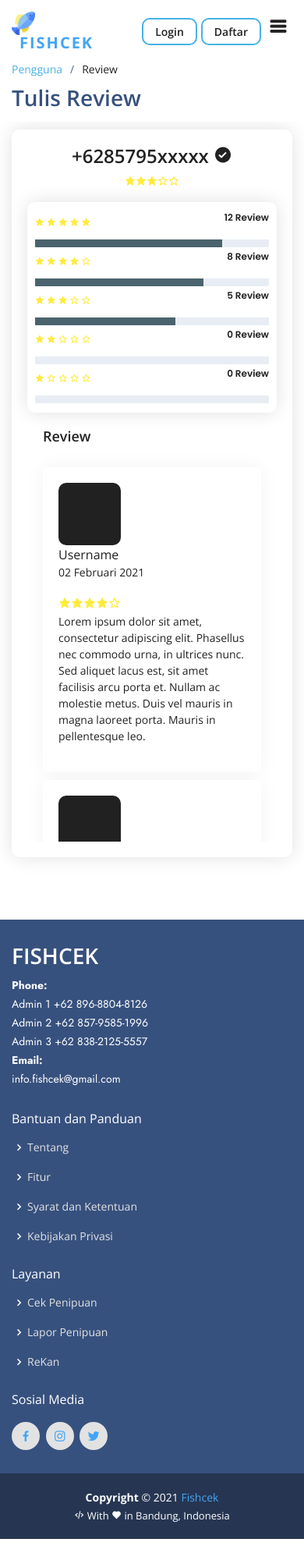
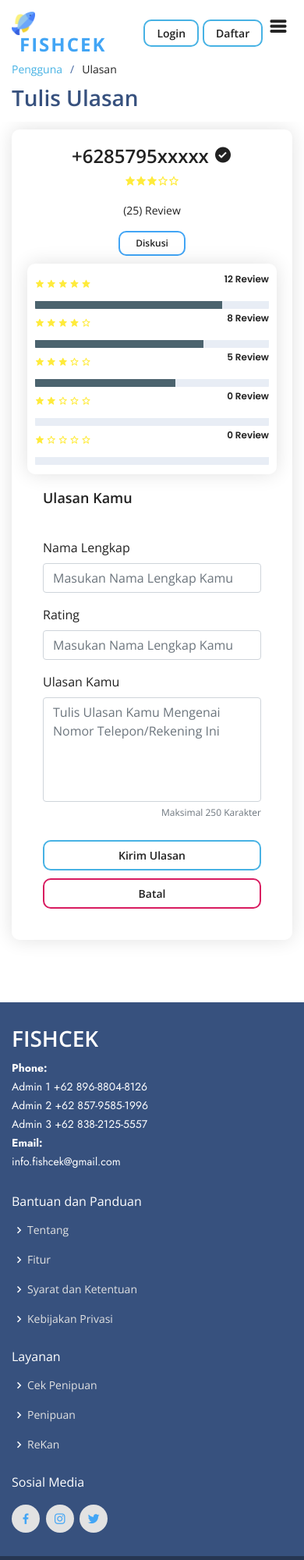
Before and after one commit to fishcek/viewFishcek, a plain HTML site: page review.html in a window 390 px wide. Shown: the top 2000 px of the page at 78% size. Before the commit the page ends 1973 px from the top, so only its background shows below. Drawn offline with nearby package versions, Linux system fonts and the light colour scheme.

Commit message:
mobile view fix

```diff
--- a/assets/css/style.css
+++ b/assets/css/style.css
@@ -323,6 +323,7 @@ select{
 
 .get-send-btn{
   color: #212121;
+  margin-left: 10px;
   border-radius: 10px;
   padding: 7px 35px 7px 35px;
   white-space: nowrap;
@@ -336,6 +337,7 @@ select{
 
 .get-cancel-btn{
   color: #212121;
+  margin-left: 10px;
   border-radius: 10px;
   padding: 7px 35px 7px 35px;
   white-space: nowrap;
@@ -2713,6 +2715,7 @@ section {
 }
 
 
+
 /*--------------------------------------------------------------
 # cekPenipuan
 --------------------------------------------------------------*/
@@ -3573,8 +3576,6 @@ section {
 
 /*responsive*/
 
-
-
 @media (max-width: 768px) {
   button, .faq-btn label{
     font-size: 12px;
@@ -3630,7 +3631,7 @@ section {
     padding: 5px 15px 5px 15px;
   }
   #header .logo {
-    font-size: 20px;
+    font-size: 30px;
     margin: 0;
     padding: 0;
     line-height: 1;
@@ -3648,6 +3649,7 @@ section {
   }
   .get-send-btn, .get-cancel-btn{
     margin-top: 10px ;
+    margin-left: 0;
     width: 100% !important;
     text-align: center;
   }
@@ -3707,8 +3709,8 @@ section {
     border-width: medium;
     border-left: 0px solid #d2d2d2;
     border-right: 0px solid #d2d2d2;
-    border-top: 1px solid #d2d2d2;
-    border-bottom: 1px solid #d2d2d2;
+    border-top: 0px solid #d2d2d2;
+    border-bottom: 0px solid #d2d2d2;
   }
   .laporan-pengguna h2{
     font-size: 14px;
@@ -3744,11 +3746,28 @@ section {
   }
 }
 
-@media (max-width: 420px) {
+@media (max-width: 446px) {
   .pricing .box {
     max-width: 100%;
     margin: 0 auto 30px auto;
   }
+  #header .logo a {
+    color: #42a5f5;
+    font-weight: bold;
+    padding-left: 10px;
+  }
+  #header .logo {
+    font-size: 24px;
+    margin: 0;
+    padding: 0;
+    line-height: 1;
+    font-weight: 500;
+    letter-spacing: 2px;
+    text-transform: uppercase;
+  }
+  #header .logo img {
+    max-height: 30px;
+  }
 }
 
 @media (max-width: 1200px) {
--- a/assets/css/util.css
+++ b/assets/css/util.css
@@ -1209,7 +1209,32 @@
 .p-r-248 {padding-right: 248px;}
 .p-r-249 {padding-right: 249px;}
 .p-r-250 {padding-right: 250px;}
-
+.p-10 {padding: 10px;}
+.p-11 {padding: 11px;}
+.p-12 {padding: 12px;}
+.p-13 {padding: 13px;}
+.p-14 {padding: 14px;}
+.p-15 {padding: 15px;}
+.p-16 {padding: 16px;}
+.p-17 {padding: 17px;}
+.p-18 {padding: 18px;}
+.p-19 {padding: 19px;}
+.p-20 {padding: 20px;}
+.p-21 {padding: 21px;}
+.p-22 {padding: 22px;}
+.p-23 {padding: 23px;}
+.p-24 {padding: 24px;}
+.p-25 {padding: 25px;}
+.p-26 {padding: 26px;}
+.p-27 {padding: 27px;}
+.p-28 {padding: 28px;}
+.p-29 {padding: 29px;}
+.p-30 {padding: 30px;}
+.p-20 {padding: 20px;}
+.p-30 {padding: 30px;}
+.p-40 {padding: 40px;}
+.p-50 {padding: 50px;}
+.p-60 {padding: 60px;}
 /*[ MARGIN ]
 ///////////////////////////////////////////////////////////
 */
--- a/assets/js/main.js
+++ b/assets/js/main.js
@@ -220,10 +220,21 @@
     var maxWords = 1000;
     var len = $('#kronologi').val().length;
     if (len >= maxWords) {
-      $('#countRow').text(' you have reached the limit');
+      $('#countRow').text('');
     } else {
       var char = maxWords-len;
       $('#countRow').text(char + ' Karakter yang tersisa');
+    }
+  });
+
+  $('#ulasan').on('keyup', function(){
+    var maxWords = 250;
+    var len = $('#ulasan').val().length;
+    if (len >= maxWords) {
+      $('#ulasanCountRow').text('');
+    } else {
+      var char = maxWords-len;
+      $('#ulasanCountRow').text(char + ' Karakter yang tersisa');
     }
   });
 
--- a/review.html
+++ b/review.html
@@ -27,6 +27,7 @@
 
   <!-- Template Main CSS File -->
   <link href="assets/css/style.css" rel="stylesheet">
+  <link href="assets/css/util.css" rel="stylesheet">
 
   <!-- =======================================================
   * Template Name: Arsha - v2.3.0
@@ -50,7 +51,7 @@
         <ul>
           <li><a href="index.html">Beranda</a></li>
           <li class="active"><a href="result-report.html">Cek Penipuan</a></li>
-          <li><a href="penipuan.html">Lapor Penipuan</a></li>
+          <li><a href="penipuan.html">Penipuan</a></li>
           <li><a href="#portfolio">RekAn</a></li>
           <!-- <li><a href="#team">Team</a></li>-->
           <!-- <li class="drop-down"><a href="">Drop Down</a>
@@ -134,9 +135,9 @@
       <div class="container">
         <ol>
           <li><a href="index.html">Pengguna</a></li>
-          <li>Review</li>
+          <li>Ulasan</li>
         </ol>
-        <h2>Tulis Review</h2>
+        <h2>Tulis Ulasan</h2>
 
       </div>
     </section><!-- End Breadcrumbs -->
@@ -149,6 +150,8 @@
             <div class="col-lg-4 text-center">
               <h2>+6285795xxxxx <i class="bx bxs-check-circle"></i></h2>
               <p class="rating-review"><i class="bx bxs-star"></i><i class="bx bxs-star"></i><i class="bx bxs-star"></i><i class="bx bx-star"></i><i class="bx bx-star"></i></p>
+              <p>(25) Review</p>
+              <button type="submit" class="diskusi-btn">Diskusi</button>
             </div>
             <div class="col-lg-8">
               <div class="detailbar">
@@ -190,88 +193,32 @@
 
             </div>
           </div>
-          <h3>Review</h3>
-          <div class="laporan-pengguna">
-            <div class="card">
-              <div class="card-body">
-                <div class="row">
-                  <div class="col-lg-1">
-                    <div class="review-img">
-                      &nbsp;
-                    </div>
-                  </div>
-                  <div class="col-lg-2">
-                    <span>Username</span>
-                    <p class="date-review">02 Februari 2021</p>
-                  </div>
-                  <div class="col-lg-9">
-                    <div class="rating-review"><i class="bx bxs-star"></i><i class="bx bxs-star"></i><i class="bx bxs-star"></i><i class="bx bxs-star"></i><i class="bx bx-star"></i></div>
-                    <p class="review-txt">Lorem ipsum dolor sit amet, consectetur adipiscing elit. Phasellus nec commodo urna, in ultrices nunc. Sed aliquet lacus est, sit amet facilisis arcu porta et. Nullam ac molestie metus. Duis vel mauris in magna laoreet porta. Mauris in pellentesque leo.</p>
-                  </div>
+          <h3>Ulasan Kamu</h3>
+          <div class="m-t-20 p-20">
+            <div class="row">
+              <div class="col-lg-6 col-md-12">
+                <div class="form-group">
+                  <label>Nama Lengkap</label>
+                  <input type="text" class="form-control" placeholder="Masukan Nama Lengkap Kamu">
+                </div>
+              </div>
+              <div class="col-lg-6 col-md-12">
+                <div class="form-group">
+                  <label>Rating</label>
+                  <input type="text" class="form-control" placeholder="Masukan Nama Lengkap Kamu">
                 </div>
               </div>
             </div>
-
-            <div class="card">
-              <div class="card-body">
-                <div class="row">
-                  <div class="col-lg-1">
-                    <div class="review-img">
-                      &nbsp;
-                    </div>
-                  </div>
-                  <div class="col-lg-2">
-                    <span>Username</span>
-                    <p class="date-review">02 Februari 2021</p>
-                  </div>
-                  <div class="col-lg-9">
-                    <div class="rating-review"><i class="bx bxs-star"></i><i class="bx bxs-star"></i><i class="bx bxs-star"></i><i class="bx bxs-star"></i><i class="bx bx-star"></i></div>
-                    <p class="review-txt">Lorem ipsum dolor sit amet, consectetur adipiscing elit. Phasellus nec commodo urna, in ultrices nunc. Sed aliquet lacus est, sit amet facilisis arcu porta et. Nullam ac molestie metus. Duis vel mauris in magna laoreet porta. Mauris in pellentesque leo.</p>
-                  </div>
-                </div>
-              </div>
+            <div class="form-group">
+              <label>Ulasan Kamu</label>
+              <textarea class="form-control" name="ulasan" id="ulasan" rows="5" col="100" maxlength="100" placeholder="Tulis Ulasan Kamu Mengenai Nomor Telepon/Rekening Ini"></textarea>
+              <div class="countRow text-muted text-right fs-12 p-t-5"><span id="ulasanCountRow">Maksimal 250 Karakter</span></div>
             </div>
-
-            <div class="card">
-              <div class="card-body">
-                <div class="row">
-                  <div class="col-lg-1">
-                    <div class="review-img">
-                      &nbsp;
-                    </div>
-                  </div>
-                  <div class="col-lg-2">
-                    <span>Username</span>
-                    <p class="date-review">02 Februari 2021</p>
-                  </div>
-                  <div class="col-lg-9">
-                    <div class="rating-review"><i class="bx bxs-star"></i><i class="bx bxs-star"></i><i class="bx bxs-star"></i><i class="bx bx-star"></i><i class="bx bx-star"></i></div>
-                    <p class="review-txt">Lorem ipsum dolor sit amet, consectetur adipiscing elit. Phasellus nec commodo urna, in ultrices nunc. Sed aliquet lacus est, sit amet facilisis arcu porta et. Nullam ac molestie metus. Duis vel mauris in magna laoreet porta. Mauris in pellentesque leo.</p>
-                  </div>
-                </div>
-              </div>
-            </div>
-
-            <div class="card">
-              <div class="card-body">
-                <div class="row">
-                  <div class="col-lg-1">
-                    <div class="review-img">
-                      &nbsp;
-                    </div>
-                  </div>
-                  <div class="col-lg-2">
-                    <span>Username</span>
-                    <p class="date-review">02 Februari 2021</p>
-                  </div>
-                  <div class="col-lg-9">
-                    <div class="rating-review"><i class="bx bxs-star"></i><i class="bx bxs-star"></i><i class="bx bx-star"></i><i class="bx bx-star"></i><i class="bx bx-star"></i></div>
-                    <p class="review-txt">Lorem ipsum dolor sit amet, consectetur adipiscing elit. Phasellus nec commodo urna, in ultrices nunc. Sed aliquet lacus est, sit amet facilisis arcu porta et. Nullam ac molestie metus. Duis vel mauris in magna laoreet porta. Mauris in pellentesque leo.</p>
-                  </div>
-                </div>
-              </div>
+            <div class="text-center">
+              <button class="get-send-btn">Kirim Ulasan</button> <button class="get-cancel-btn">Batal</button>
             </div>
           </div>
+
         </div>
 
       </div>
@@ -326,7 +273,7 @@
             <h4>Layanan</h4>
             <ul>
               <li><i class="bx bx-chevron-right"></i><a href="#">Cek Penipuan</a></li>
-              <li><i class="bx bx-chevron-right"></i><a href="#">Lapor Penipuan</a></li>
+              <li><i class="bx bx-chevron-right"></i><a href="#">Penipuan</a></li>
               <li><i class="bx bx-chevron-right"></i><a href="#">ReKan</a></li>
             </ul>
           </div>
```
Also changed, not shown: index.html (+2 -2 lines), lapor-penipuan.html (+3 -3 lines), penipuan.html (+3 -3 lines), result-report.html (+2 -2 lines).
